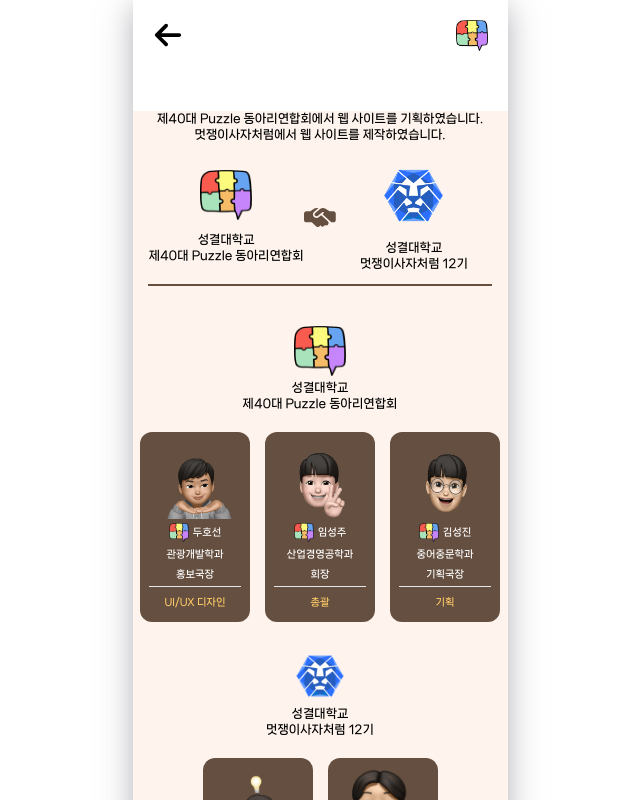
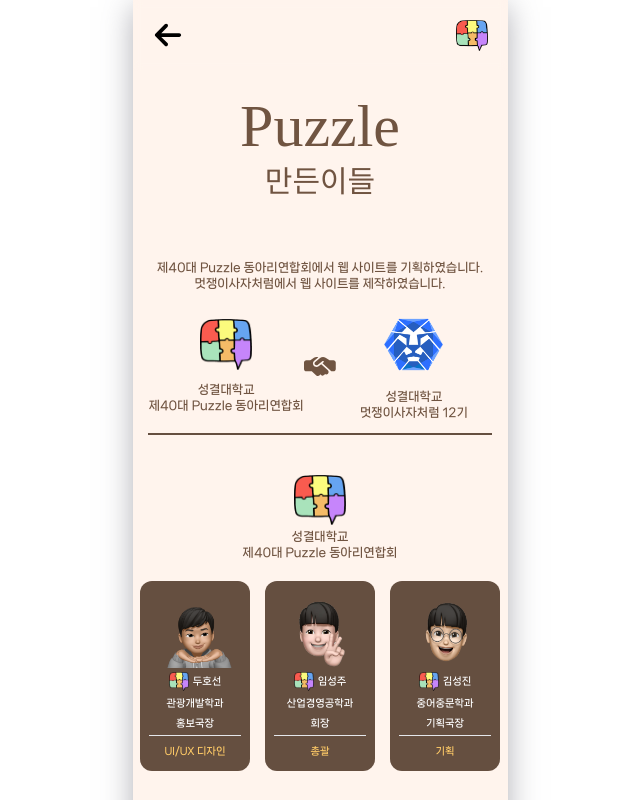
Before and after one commit to SKU-LikeLion12/ClubAssn2024_front, a React (Create React App) app: page /about in a window 1280 px wide. Shown: the top 800 px of the page, without its empty margins (320-960 px from the left). Built offline with nearby package versions, Linux system fonts and the light colour scheme; a web font is replaced by a local one.

Commit message:
Feat: Page Title -shared

```diff
--- a/src/components/MainNav.jsx
+++ b/src/components/MainNav.jsx
@@ -5,10 +5,10 @@ import { Link, useNavigate } from 'react-router-dom';
 import { images } from '../utils/images';
 import { AiOutlineUser } from "react-icons/ai";
 
-export const MainNav = () => {
+export const MainNav = ({color}) => {
   const navigate = useNavigate();
   return (
-    <ul className='flex justify-between items-center p-5'>
+    <ul className='Nav flex justify-between items-center p-5 fixed top-0 w-full backdrop-blur-sm'>
       <li><Link to='/'><img src={images.puzzle} className='w-8' /></Link></li>
       <div className='flex items-center'>
         <li><Link to='/login'><AiOutlineUser size={30} className='mr-2'/></Link></li>
@@ -21,8 +21,13 @@ export const MainNav = () => {
 export const MenuNav = ()=> {
   const navigate = useNavigate();
   return (
-  <ul className='flex justify-between items-center p-5'>
-    <li onClick={()=>{navigate(-1)}}><FaArrowLeft size={30} /></li>
+  <ul className='Nav flex justify-between items-center p-5 fixed top-0 w-full backdrop-blur-sm z-10'>
+    <li onClick={()=>{
+      navigate(-1)
+      if (window.history.length <= 1) {
+        navigate('/'); // 예시: 홈으로 이동
+      }
+    }}><FaArrowLeft size={30} /></li>
     <li><Link to='/'><img src={images.puzzle} className='w-8' /></Link></li>
   </ul>
   )
--- a/src/components/PageTitle.jsx
+++ b/src/components/PageTitle.jsx
@@ -1,9 +1,11 @@
 import React from 'react';
 
-const PageTitle = () => {
+const PageTitle = ({title, title2, subTitle, Tcolor, Tcolor2}) => {
   return (
-    <div>
-      PageTitle
+    <div className={`titleFont pt-24 p-5 text-center mx-auto text-[${Tcolor}]`}>
+      <div className={`text-6xl`}>{title}</div>
+      <div className={`text-6xl text-[${Tcolor2}]`}>{title2}</div>
+      <div className={`text-3xl mt-2`}>{subTitle}</div>
     </div>
   );
 };
--- a/src/components/shared/Back.js
+++ b/src/components/shared/Back.js
@@ -4,8 +4,8 @@ import { images } from './../../utils/images';
 const Back = ({left, right}) => {
   return (
     <>
-      <img src={images[left]} className='absolute w-1/2 left-0 bottom-[15%] -z-20'/>
-      <img src={images[right]} className='absolute w-1/2 right-0 top-[10%] -z-20'/>
+      <img src={images[left]} className='absolute w-1/2 left-0 bottom-[8%] -z-20'/>
+      <img src={images[right]} className='absolute w-1/2 right-0 top-[8%] -z-20'/>
     </>
   );
 };
--- a/src/pages/user/About.jsx
+++ b/src/pages/user/About.jsx
@@ -3,21 +3,24 @@ import { FaHandshakeSimple } from "react-icons/fa6";
 import { images } from '../../utils/images';
 import person from '../../utils/person.json';
 import '../../css/style.css'
+import PageTitle from '../../components/PageTitle';
+import { MainNav, MenuNav} from '../../components/MainNav';
 
 const About = () => {
   return (
-    <div className='bg-[#FFF4ED] aboutBold'>
-      <AboutTitle />
-      <AboutPerson />
+    <div className='bg-[#FFF4ED] aboutBold min-h-screen'>
+      <PageTitle title={'Puzzle'} subTitle={'만든이들'} Tcolor={'#705441'}/>
+      <AboutTitle color={'#705441'}/>
+      <AboutPerson/>
     </div>
   );
 };
 
 export default About;
 
-export const AboutTitle = () => {
+export const AboutTitle = ({color}) => {
   return(
-    <div className='w-11/12 mx-auto text-center border-b-2 border-[#654F40] my-10'>
+    <div className={`text-[${color}] w-11/12 mx-auto text-center border-b-2 border-[#654F40] my-10`}>
       <div className='text-xs break-keep my-5'>
         제40대 Puzzle 동아리연합회에서 웹 사이트를 기획하였습니다.<br/>
         멋쟁이사자처럼에서 웹 사이트를 제작하였습니다.
@@ -28,7 +31,7 @@ export const AboutTitle = () => {
           <img src={images.puzzle} alt="puzzle" className='w-4/12 mx-auto'/>
           <p className='text-xs mt-3'>성결대학교<br/>제40대 Puzzle 동아리연합회</p>
         </div>
-        <FaHandshakeSimple size={35} color={'#654F40'}/>
+        <FaHandshakeSimple size={35} />
         <div className='w-6/12'>
           <img src={images.likelion} alt="likelion" className='w-5/12 mx-auto'/>
           <p className='text-xs mt-3'>성결대학교<br/>멋쟁이사자처럼 12기</p>
@@ -52,7 +55,7 @@ export const PuzzlePerson = () => {
     <div className='my-4'>
       <div className='w-10/12 mx-auto text-center mb-5'>
         <img src={images.puzzle} alt="puzzle" className='w-2/12 mx-auto mb-1'/>
-        <p className='text-xs'>성결대학교<br/>제40대 Puzzle 동아리연합회</p>
+        <p className='text-xs text-[#705441]'>성결대학교<br/>제40대 Puzzle 동아리연합회</p>
       </div>
 
       <div className='grid grid-cols-3 text-white'>
@@ -71,7 +74,7 @@ export const LikelionPerson = () => {
     <div className='my-4'>
       <div className='w-10/12 mx-auto text-center mb-5'>
         <img src={images.likelion} alt="likelion" className='w-2/12 mx-auto mb-1'/>
-        <p className='text-xs'>성결대학교<br/>멋쟁이사자처럼 12기</p>
+        <p className='text-xs text-[#705441]'>성결대학교<br/>멋쟁이사자처럼 12기</p>
       </div>
 
       <div className='flex flex-wrap w-8/12 mx-auto text-white'>
@@ -87,6 +90,7 @@ export const LikelionPerson = () => {
 
 export const Person = ({person}) => {
   return (
+    <>
     <div className='text-[10px] text-center py-3 bg-[#654F40] rounded-xl w-[110px] mx-auto mb-3'>
       <div className='h-[75px] w-[75px] flex items-center mx-auto text-center'>
         <img src={person.image} className='h-full mx-auto'/>
@@ -100,5 +104,6 @@ export const Person = ({person}) => {
       <hr className='p-1 w-10/12 mx-auto'/>
       <div className='text-[#FFCB67]'>{person.role}</div>
     </div>
+    </>
   )
 }
--- a/src/pages/user/ClubIntro.jsx
+++ b/src/pages/user/ClubIntro.jsx
@@ -1,13 +1,17 @@
 import React from 'react';
 import { images } from '../../utils/images';
+import PageTitle from '../../components/PageTitle';
 
 const ClubIntro = () => {
   return (
+    <>
+    <PageTitle title={'Puzzle'} subTitle={'동아리연합회 소개'} Tcolor={'#D98354'} />
     <div className='w-11/12 mx-auto text-center text-[#D98354]'>
       <ClubIntroElement title={'슬로건'} sub={'제40대 그대와의 추억 한 조각, Puzzle 동아리연합회'}/>
       <ClubIntroElement title={'의미'} sub={'대학 생활이라는 아름다운 그림을 퍼즐에 비유하여 동아리의 다양한 경험과 추억이 대학 생활의 퍼즐을 완성한다.'} />
       <ClubIntroElement title={'로고 의미'} sub={'6개이 분과를 퍼즐 조각에 비유하여 퍼즐 조각들이 모여 동아리 연합회라는 퍼즐이 완성되어 나간다.'} img={'logo'}/>
     </div>
+    </>
   );
 };
 
--- a/src/pages/user/Map.jsx
+++ b/src/pages/user/Map.jsx
@@ -1,9 +1,10 @@
 import React from 'react';
+import PageTitle from '../../components/PageTitle';
 
 const Map = () => {
   return (
     <div>
-      Map
+      <PageTitle title={'동아리'} title2={'미니맵'} Tcolor={'#DA8372'} Tcolor2={'#B45C4B'}/>
     </div>
   );
 };
--- a/src/pages/user/Menu.jsx
+++ b/src/pages/user/Menu.jsx
@@ -4,11 +4,13 @@ import { Link } from 'react-router-dom';
 import '../../css/menu.css';
 import Back from '../../components/shared/Back';
 import { MenuNav } from '../../components/MainNav';
+import PageTitle from '../../components/PageTitle';
 
 const Menu = () => {
   return (
-    <>
-    <div className='Menu flex text-sm text-white min-h-screen relative'>
+    <div className='relative'>
+    <PageTitle  Tcolor={'#AB7A67'} Tcolor2={'#C19589'} title={'Puzzle'} title2={'Menu'}/>
+    <div className='Menu flex text-sm text-white min-h-screen'>
       <div className='relative w-10/12 mx-auto'>
         <img src={images.menuPuzzle} className='absolute -z-10' />
         <div className='flex text-center justify-between'>
@@ -17,10 +19,9 @@ const Menu = () => {
           <Link to='/about'><div className='w-[100px] h-[100px] flex justify-end pr-2 items-center'>만든이들</div></Link>
         </div>
       </div>
-
+    </div>
       <Back left={'leftPinkMenu'} right={'rightPinkMenu'} />
     </div>
-    </>
   );
 };
 
--- a/src/pages/user/Sns.jsx
+++ b/src/pages/user/Sns.jsx
@@ -1,10 +1,12 @@
 import React from 'react';
 import { Link } from 'react-router-dom';
 import { images } from '../../utils/images';
+import PageTitle from '../../components/PageTitle';
 
 const Sns = () => {
   return (
     <div>
+      <PageTitle title={'Puzzle'} subTitle={'SNS'} Tcolor={'#C7A266'}/>
       <div className='grid grid-cols-2 gap-5 mx-auto text-[#C7A266]'>
         <SnsContent image={'instagram'} title={'인스타그램'} sub={'@sku_dongari40'} url={'https://www.naver.com/'}/>
         <SnsContent image={'naverCafe'} title={'네이버 카페'} sub={'성결대학교 동아리연합회 카페'} url={'https://www.naver.com/'}/>
```
